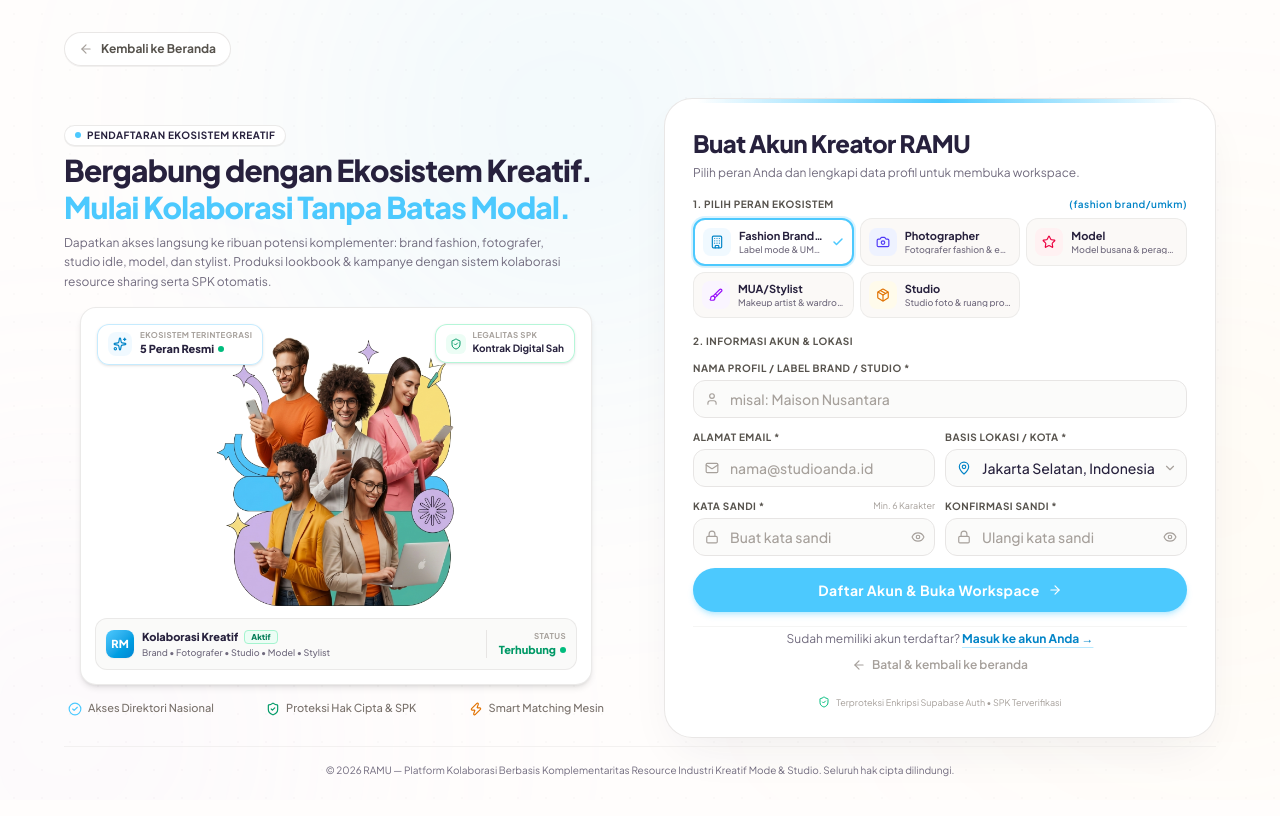
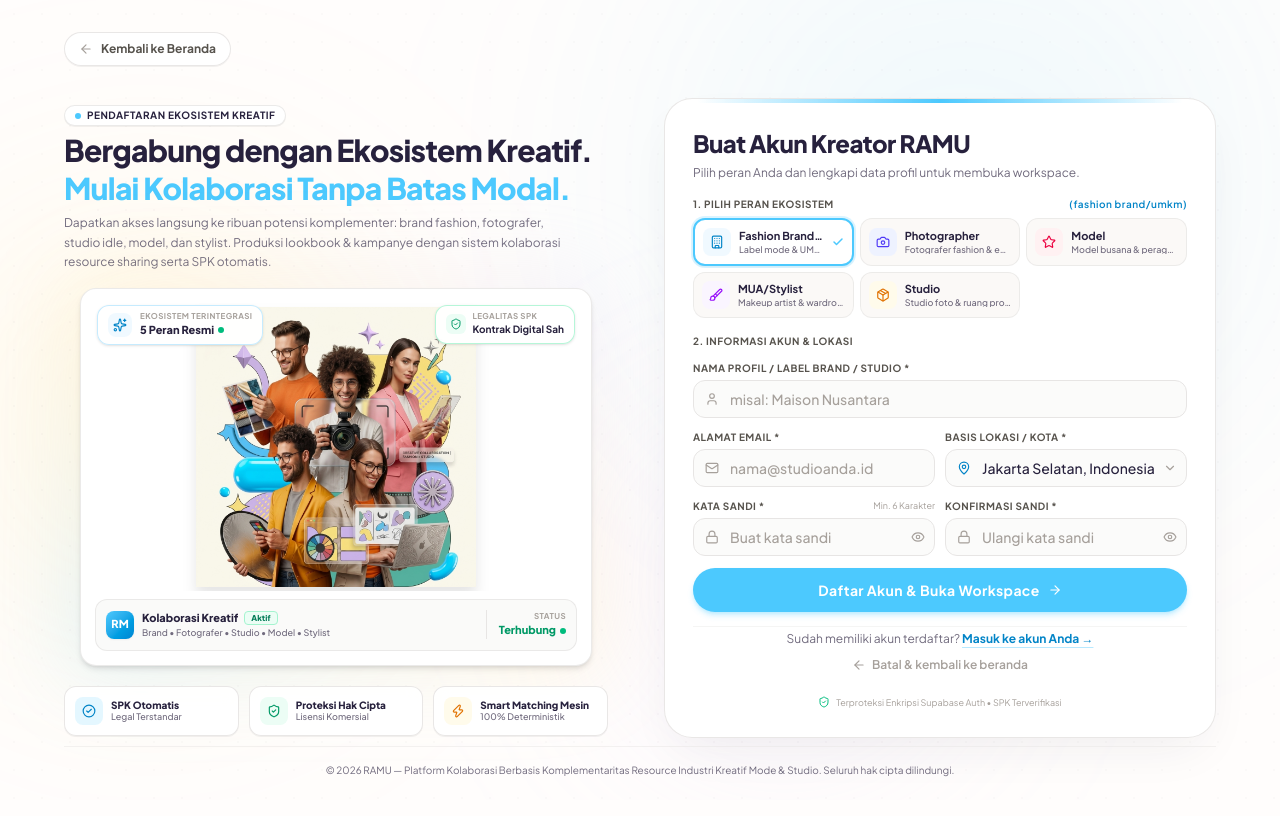
Before and after one commit to gilangggra/RAMU, a Next.js app: page /register in a window 1280 px wide. Built offline with nearby package versions, Linux system fonts and the light colour scheme.

Commit message:
style: selaraskan visual hero, background glow, dan micro-cards SPK Hak Cipta di login dan register

```diff
--- a/src/app/(auth)/login/page.tsx
+++ b/src/app/(auth)/login/page.tsx
@@ -16,11 +16,11 @@
   return (
     <div className="min-h-screen bg-[#FFFDFC] text-[#27213D] relative flex flex-col justify-between selection:bg-[#4CC9FE]/30 selection:text-[#27213D] overflow-x-hidden p-4 sm:p-6 lg:p-8">
 
-      {/* Atmospheric Ambient Glows */}
+      {/* Atmospheric Ambient Glows Matching Landing Page */}
       <div className="fixed inset-0 overflow-hidden pointer-events-none z-0">
-        <div className="absolute -top-32 left-1/4 w-[500px] h-[500px] bg-[#4CC9FE]/10 rounded-full blur-[140px]" />
-        <div className="absolute top-1/3 -right-40 w-[450px] h-[450px] bg-[#FFD45A]/8 rounded-full blur-[160px]" />
-        <div className="absolute -bottom-40 -left-40 w-[450px] h-[450px] bg-[#D9D2FF]/12 rounded-full blur-[150px]" />
+        <div className="absolute -top-24 right-10 w-[550px] h-[550px] bg-[#4CC9FE]/10 rounded-full blur-[140px]" />
+        <div className="absolute top-1/4 -left-20 w-[450px] h-[450px] bg-[#FFD45A]/10 rounded-full blur-[120px]" />
+        <div className="absolute bottom-10 right-1/4 w-[350px] h-[350px] bg-[#D9D2FF]/15 rounded-full blur-[100px]" />
 
         {/* Subtle dot grid pattern */}
         <div
@@ -69,18 +69,21 @@
               </p>
             </div>
 
-            {/* Creative Visual Canvas with Unified Pure White Background */}
+            {/* Creative Visual Canvas with Unified Pure White Background & Ambient Aura */}
             <div className="relative w-full max-w-md xl:max-w-lg mx-auto group">
+              {/* Ambient Background Aura matching Landing Page Hero */}
+              <div className="absolute inset-0 bg-gradient-to-tr from-[#4CC9FE]/20 via-[#FFD45A]/15 to-[#D9D2FF]/25 rounded-[32px] blur-2xl transform scale-105 pointer-events-none" />
+
               <div className="relative rounded-2xl overflow-hidden border border-stone-200/80 shadow-md bg-white p-3.5 flex flex-col items-center justify-center">
 
-                {/* Visual Artwork: Seamless Pure White Canvas */}
+                {/* Visual Artwork: Hero Creative Art from Landing Page */}
                 <div className="relative rounded-xl overflow-hidden bg-white w-full flex items-center justify-center py-1">
                   <Image
-                    src="/images/hero-creators.png"
-                    alt="RAMU Creative Collaboration Ecosystem"
-                    width={600}
-                    height={600}
-                    className="w-full max-h-[250px] xl:max-h-[280px] object-contain group-hover:scale-[1.01] transition-transform duration-500 ease-out"
+                    src="/images/hero-creative-art.png"
+                    alt="RAMU Ekosistem Kolaborasi Kreatif — Fashion Designer, Fotografer Sinema, Model, dan Daylight Studio"
+                    width={1024}
+                    height={1024}
+                    className="w-full max-h-[250px] xl:max-h-[280px] object-contain drop-shadow-xl group-hover:scale-[1.015] transition-transform duration-500 ease-out"
                     priority
                   />
                 </div>
@@ -149,19 +152,48 @@
               </div>
             </div>
 
-            {/* Creative Trust & Guarantee Checklist */}
-            <div className="flex items-center justify-between text-xs text-stone-500 font-medium px-1">
-              <div className="flex items-center gap-1.5">
-                <CheckCircle2 className="w-3.5 h-3.5 text-[#4CC9FE]" />
-                <span className="text-[11px]">SPK Otomatis</span>
+            {/* Creative Trust & Guarantee Micro-Cards (SPK Otomatis, Proteksi Hak Cipta, Smart Matching Mesin) */}
+            <div className="grid grid-cols-3 gap-2.5 pt-1">
+              <div className="flex items-center gap-2 p-2.5 rounded-xl bg-white/90 backdrop-blur-sm border border-stone-200/90 shadow-2xs hover:border-[#4CC9FE]/50 transition-all group">
+                <div className="w-7 h-7 rounded-lg bg-[#4CC9FE]/15 text-[#0284c7] flex items-center justify-center shrink-0 group-hover:bg-[#4CC9FE] group-hover:text-white transition-colors">
+                  <CheckCircle2 className="w-3.5 h-3.5" />
+                </div>
+                <div className="min-w-0">
+                  <div className="text-[10px] font-black text-[#27213D] leading-tight truncate">
+                    SPK Otomatis
+                  </div>
+                  <div className="text-[9px] text-[#716B7E] font-medium leading-tight truncate">
+                    Legal Terstandar
+                  </div>
+                </div>
               </div>
-              <div className="flex items-center gap-1.5">
-                <ShieldCheck className="w-3.5 h-3.5 text-emerald-600" />
-                <span className="text-[11px]">Proteksi Hak Cipta</span>
+
+              <div className="flex items-center gap-2 p-2.5 rounded-xl bg-white/90 backdrop-blur-sm border border-stone-200/90 shadow-2xs hover:border-emerald-300 transition-all group">
+                <div className="w-7 h-7 rounded-lg bg-emerald-50 text-emerald-600 flex items-center justify-center shrink-0 group-hover:bg-emerald-500 group-hover:text-white transition-colors">
+                  <ShieldCheck className="w-3.5 h-3.5" />
+                </div>
+                <div className="min-w-0">
+                  <div className="text-[10px] font-black text-[#27213D] leading-tight truncate">
+                    Proteksi Hak Cipta
+                  </div>
+                  <div className="text-[9px] text-[#716B7E] font-medium leading-tight truncate">
+                    Lisensi Komersial
+                  </div>
+                </div>
               </div>
-              <div className="flex items-center gap-1.5">
-                <Zap className="w-3.5 h-3.5 text-amber-600" />
-                <span className="text-[11px]">Smart Matching Mesin</span>
+
+              <div className="flex items-center gap-2 p-2.5 rounded-xl bg-white/90 backdrop-blur-sm border border-stone-200/90 shadow-2xs hover:border-amber-300 transition-all group">
+                <div className="w-7 h-7 rounded-lg bg-amber-50 text-amber-600 flex items-center justify-center shrink-0 group-hover:bg-amber-500 group-hover:text-white transition-colors">
+                  <Zap className="w-3.5 h-3.5" />
+                </div>
+                <div className="min-w-0">
+                  <div className="text-[10px] font-black text-[#27213D] leading-tight truncate">
+                    Smart Matching Mesin
+                  </div>
+                  <div className="text-[9px] text-[#716B7E] font-medium leading-tight truncate">
+                    100% Deterministik
+                  </div>
+                </div>
               </div>
             </div>
 
--- a/src/app/(auth)/register/page.tsx
+++ b/src/app/(auth)/register/page.tsx
@@ -15,11 +15,11 @@
   return (
     <div className="min-h-screen bg-[#FFFDFC] text-[#27213D] relative flex flex-col justify-between selection:bg-[#4CC9FE]/30 selection:text-[#27213D] overflow-x-hidden p-4 sm:p-6 lg:p-8">
 
-      {/* Atmospheric Ambient Glows */}
+      {/* Atmospheric Ambient Glows Matching Landing Page */}
       <div className="fixed inset-0 overflow-hidden pointer-events-none z-0">
-        <div className="absolute -top-32 left-1/4 w-[500px] h-[500px] bg-[#4CC9FE]/10 rounded-full blur-[140px]" />
-        <div className="absolute top-1/3 -right-40 w-[450px] h-[450px] bg-[#FFD45A]/8 rounded-full blur-[160px]" />
-        <div className="absolute -bottom-40 -left-40 w-[450px] h-[450px] bg-[#D9D2FF]/12 rounded-full blur-[150px]" />
+        <div className="absolute -top-24 right-10 w-[550px] h-[550px] bg-[#4CC9FE]/10 rounded-full blur-[140px]" />
+        <div className="absolute top-1/4 -left-20 w-[450px] h-[450px] bg-[#FFD45A]/10 rounded-full blur-[120px]" />
+        <div className="absolute bottom-10 right-1/4 w-[350px] h-[350px] bg-[#D9D2FF]/15 rounded-full blur-[100px]" />
 
         {/* Subtle dot grid pattern */}
         <div
@@ -68,18 +68,21 @@
               </p>
             </div>
 
-            {/* Creative Visual Canvas with Unified Pure White Background */}
+            {/* Creative Visual Canvas with Unified Pure White Background & Ambient Aura */}
             <div className="relative w-full max-w-md xl:max-w-lg mx-auto group">
+              {/* Ambient Background Aura matching Landing Page Hero */}
+              <div className="absolute inset-0 bg-gradient-to-tr from-[#4CC9FE]/20 via-[#FFD45A]/15 to-[#D9D2FF]/25 rounded-[32px] blur-2xl transform scale-105 pointer-events-none" />
+
               <div className="relative rounded-2xl overflow-hidden border border-stone-200/80 shadow-md bg-white p-3.5 flex flex-col items-center justify-center">
 
-                {/* Visual Artwork: Seamless Pure White Canvas */}
+                {/* Visual Artwork: Hero Creative Art from Landing Page */}
                 <div className="relative rounded-xl overflow-hidden bg-white w-full flex items-center justify-center py-1">
                   <Image
-                    src="/images/hero-creators.png"
-                    alt="RAMU Creative Collaboration Ecosystem"
-                    width={600}
-                    height={600}
-                    className="w-full max-h-[250px] xl:max-h-[280px] object-contain group-hover:scale-[1.01] transition-transform duration-500 ease-out"
+                    src="/images/hero-creative-art.png"
+                    alt="RAMU Ekosistem Kolaborasi Kreatif — Fashion Designer, Fotografer Sinema, Model, dan Daylight Studio"
+                    width={1024}
+                    height={1024}
+                    className="w-full max-h-[250px] xl:max-h-[280px] object-contain drop-shadow-xl group-hover:scale-[1.015] transition-transform duration-500 ease-out"
                     priority
                   />
                 </div>
@@ -148,19 +151,48 @@
               </div>
             </div>
 
-            {/* Creative Trust & Guarantee Checklist */}
-            <div className="flex items-center justify-between text-xs text-stone-500 font-medium px-1">
-              <div className="flex items-center gap-1.5">
-                <CheckCircle2 className="w-3.5 h-3.5 text-[#4CC9FE]" />
-                <span className="text-[11px]">Akses Direktori Nasional</span>
+            {/* Creative Trust & Guarantee Micro-Cards (SPK Otomatis, Proteksi Hak Cipta, Smart Matching Mesin) */}
+            <div className="grid grid-cols-3 gap-2.5 pt-1">
+              <div className="flex items-center gap-2 p-2.5 rounded-xl bg-white/90 backdrop-blur-sm border border-stone-200/90 shadow-2xs hover:border-[#4CC9FE]/50 transition-all group">
+                <div className="w-7 h-7 rounded-lg bg-[#4CC9FE]/15 text-[#0284c7] flex items-center justify-center shrink-0 group-hover:bg-[#4CC9FE] group-hover:text-white transition-colors">
+                  <CheckCircle2 className="w-3.5 h-3.5" />
+                </div>
+                <div className="min-w-0">
+                  <div className="text-[10px] font-black text-[#27213D] leading-tight truncate">
+                    SPK Otomatis
+                  </div>
+                  <div className="text-[9px] text-[#716B7E] font-medium leading-tight truncate">
+                    Legal Terstandar
+                  </div>
+                </div>
               </div>
-              <div className="flex items-center gap-1.5">
-                <ShieldCheck className="w-3.5 h-3.5 text-emerald-600" />
-                <span className="text-[11px]">Proteksi Hak Cipta &amp; SPK</span>
+
+              <div className="flex items-center gap-2 p-2.5 rounded-xl bg-white/90 backdrop-blur-sm border border-stone-200/90 shadow-2xs hover:border-emerald-300 transition-all group">
+                <div className="w-7 h-7 rounded-lg bg-emerald-50 text-emerald-600 flex items-center justify-center shrink-0 group-hover:bg-emerald-500 group-hover:text-white transition-colors">
+                  <ShieldCheck className="w-3.5 h-3.5" />
+                </div>
+                <div className="min-w-0">
+                  <div className="text-[10px] font-black text-[#27213D] leading-tight truncate">
+                    Proteksi Hak Cipta
+                  </div>
+                  <div className="text-[9px] text-[#716B7E] font-medium leading-tight truncate">
+                    Lisensi Komersial
+                  </div>
+                </div>
               </div>
-              <div className="flex items-center gap-1.5">
-                <Zap className="w-3.5 h-3.5 text-amber-600" />
-                <span className="text-[11px]">Smart Matching Mesin</span>
+
+              <div className="flex items-center gap-2 p-2.5 rounded-xl bg-white/90 backdrop-blur-sm border border-stone-200/90 shadow-2xs hover:border-amber-300 transition-all group">
+                <div className="w-7 h-7 rounded-lg bg-amber-50 text-amber-600 flex items-center justify-center shrink-0 group-hover:bg-amber-500 group-hover:text-white transition-colors">
+                  <Zap className="w-3.5 h-3.5" />
+                </div>
+                <div className="min-w-0">
+                  <div className="text-[10px] font-black text-[#27213D] leading-tight truncate">
+                    Smart Matching Mesin
+                  </div>
+                  <div className="text-[9px] text-[#716B7E] font-medium leading-tight truncate">
+                    100% Deterministik
+                  </div>
+                </div>
               </div>
             </div>
 
```
